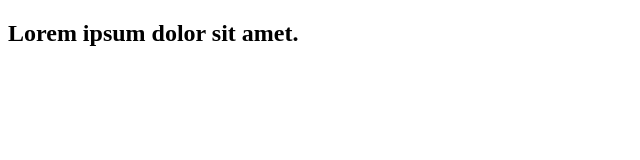
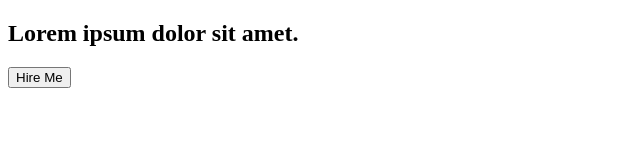
Before and after one commit to Blackhero97/clone-qilish, a plain HTML site: page index.html in a window 1280 px wide. Shown: the whole page, without its empty margins (0-640 px from the left). Drawn offline with Linux system fonts and the light colour scheme.

Commit message:
changed html add button

```diff
--- a/index.html
+++ b/index.html
@@ -8,5 +8,6 @@
 </head>
 <body>
     <h2>Lorem ipsum dolor sit amet.</h2>
+    <button>Hire Me</button>
 </body>
 </html>
```
